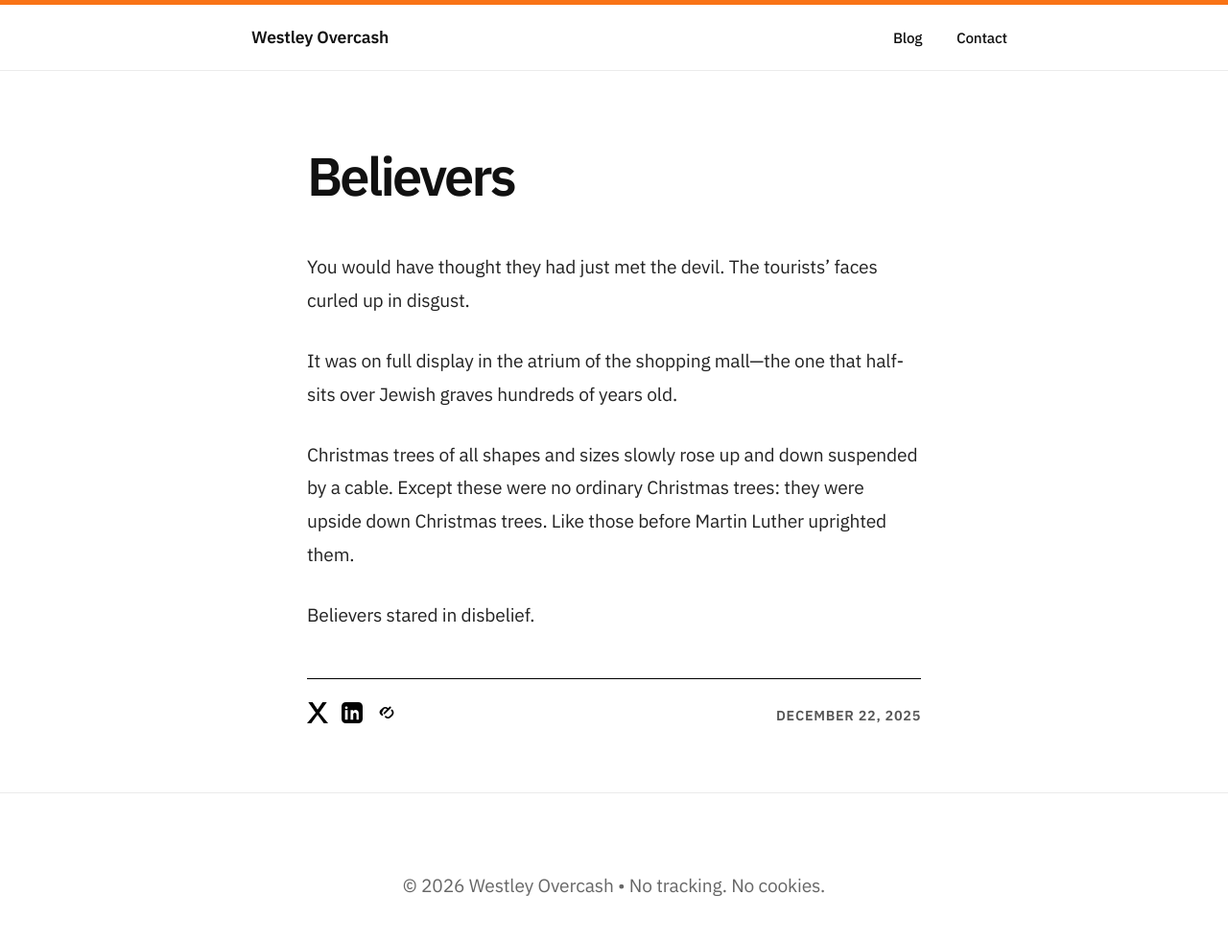
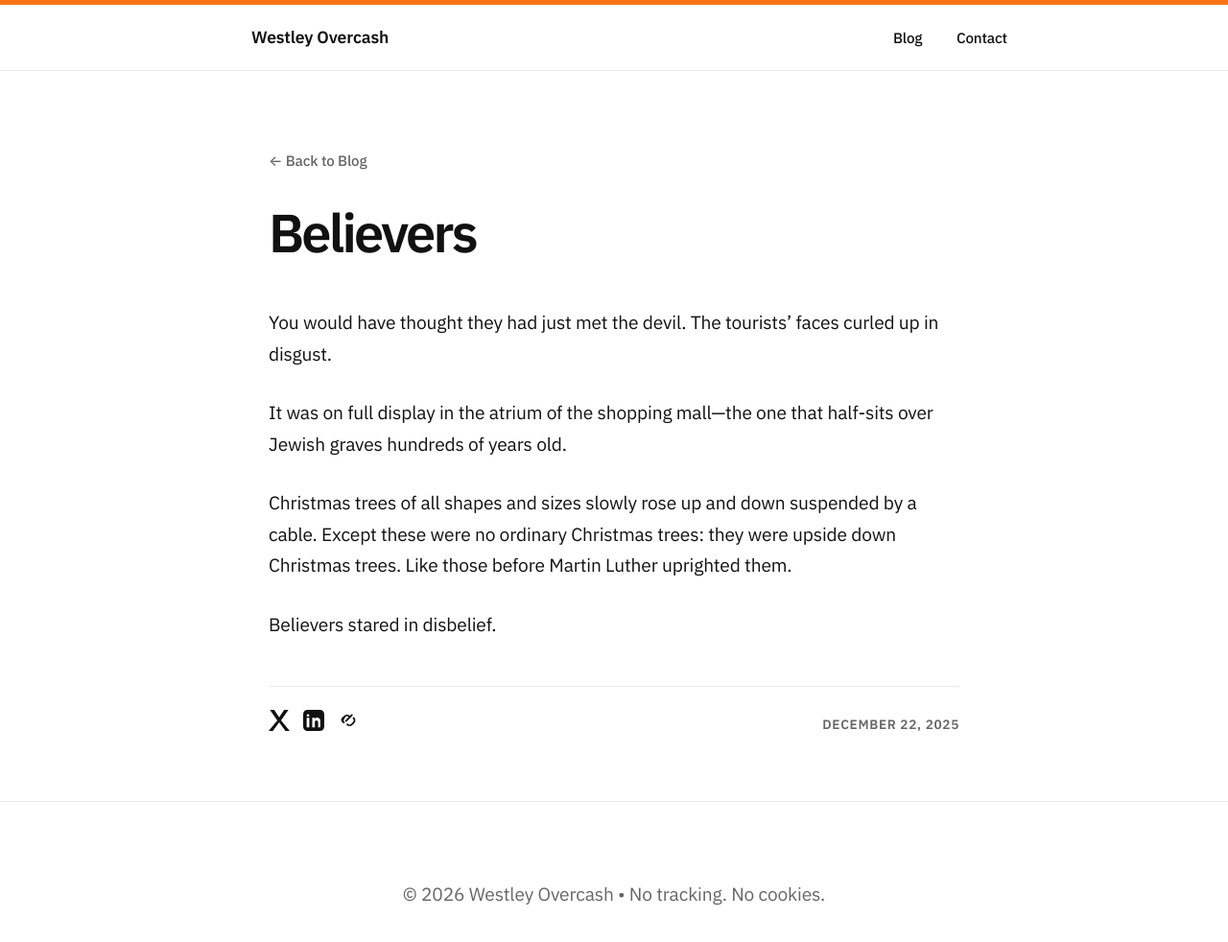
Before and after one commit to westleyovercash/westleyovercash.github.io, a Jekyll site: the page built from _posts/2025-12-22-believers.md, in a window 1280 px wide and 1057 px high. Shown: the top 982 px of the window at 96% size. Built offline with Jekyll 4.4.1, drawn with Linux system fonts in a browser that asks for light colours.

Commit message:
Update post.html

```diff
--- a/_layouts/post.html
+++ b/_layouts/post.html
@@ -1,49 +1,48 @@
 ---
 layout: default
 ---
-<article style="max-width: 800px; margin: 0 auto; padding: 0 40px;">
-  <h1 style="text-transform: none !important;">
-    {{ page.title }}
-  </h1>
-  <div class="post-content" style="font-size: 1.15rem; line-height: 1.8; color: #222;">
+<article>
+  <a href="/blog" style="display: inline-block; margin-bottom: 2rem; text-decoration: none; font-size: 0.95rem; color: var(--text-light); font-weight: 500;">← Back to Blog</a>
+
+  <h1>{{ page.title }}</h1>
+
+  <div class="post-content">
     {{ content }}
   </div>
+
   {%- comment -%}
-    Robust date: use front-matter date if present, else derive from filename (_posts/YYYY-MM-DD-title.md)
+    Robust date: use front-matter date if present, else derive from filename
   {%- endcomment -%}
   {% assign file_bits = page.path | split: '/' | last | split: '-' %}
   {% capture derived_date %}{{ file_bits[0] }}-{{ file_bits[1] }}-{{ file_bits[2] | slice: 0,2 }}{% endcapture %}
   {% assign display_date = page.date | default: derived_date %}
 
-  <hr style="margin: 3rem 0 1.5rem 0; border: none; border-top: 1.5px solid #000; width: 100%;">
+  <hr style="margin: 3rem 0 1.5rem 0; border: none; border-top: 1px solid var(--border); width: 100%; height: 1px; background: transparent;">
 
   <div style="display: flex; justify-content: space-between; align-items: center; margin-top: 1.5rem;">
     <div style="display: flex; gap: 14px; align-items: center;">
-      <!-- X -->
       <a href="https://twitter.com/intent/tweet?url={{ site.url }}{{ page.url | relative_url }}&text={{ page.title | uri_escape }}"
          target="_blank" rel="noopener noreferrer" title="Share on X"
-         style="color:#000; text-decoration:none;">
+         style="color: var(--text); text-decoration: none;">
         <svg xmlns="http://www.w3.org/2000/svg" fill="currentColor" viewBox="0 0 24 24" width="22" height="22">
           <path d="M22.54 0H17.7L12 8.46 6.3 0H1.46L9.89 11.9 0 24h4.84l7.16-9.76L19.16 24H24L14.11 11.9 22.54 0z"/>
         </svg>
       </a>
-      <!-- LinkedIn -->
-      <a href="https://www.linkedin.com/sharing/share-offsite/?url={{ site.url }}{{ post.url | relative_url }}"
+      <a href="https://www.linkedin.com/sharing/share-offsite/?url={{ site.url }}{{ page.url | relative_url }}"
          target="_blank" rel="noopener noreferrer" title="Share on LinkedIn"
-         style="color:#000; text-decoration:none;">
+         style="color: var(--text); text-decoration: none;">
         <svg xmlns="http://www.w3.org/2000/svg" fill="currentColor" viewBox="0 0 24 24" width="22" height="22">
           <path d="M19 0h-14C2.2 0 0 2.2 0 5v14c0 2.8 2.2 5 5 5h14c2.8 0 5-2.2 5-5V5c0-2.8-2.2-5-5-5zM7 20H4V9h3v11zm-1.5-12.3C4.6 7.7 4 7.1 4 6.3S4.6 5 5.5 5 7 5.6 7 6.3 6.4 7.7 5.5 7.7zM20 20h-3v-5.5c0-1.5-.5-2.5-1.8-2.5-1 0-1.6.7-1.8 1.4-.1.2-.1.5-.1.8V20h-3s.1-9 0-11h3v1.6c.4-.7 1.1-1.8 2.7-1.8 2 0 3.5 1.3 3.5 4.1V20z"/>
         </svg>
       </a>
-      <!-- Copy link -->
       <a href="#" onclick="navigator.clipboard.writeText('{{ site.url }}{{ page.url | relative_url }}'); alert('Link copied!'); return false;"
-         title="Copy link" style="color:#000; text-decoration:none;">
+         title="Copy link" style="color: var(--text); text-decoration: none;">
         <svg xmlns="http://www.w3.org/2000/svg" fill="currentColor" viewBox="0 0 24 24" width="22" height="22">
           <path d="M3.9 12c0-1.2.5-2.4 1.3-3.2l2.1-2.1a4.5 4.5 0 016.4 0 1 1 0 11-1.4 1.4 2.5 2.5 0 00-3.6 0L7.6 10a2.5 2.5 0 000 3.6 1 1 0 11-1.4 1.4A4.5 4.5 0 013.9 12zm16.2 0c0 1.2-.5 2.4-1.3 3.2l-2.1 2.1a4.5 4.5 0 01-6.4 0 1 1 0 111.4-1.4 2.5 2.5 0 003.6 0l2.1-2.1a2.5 2.5 0 000-3.6 1 1 0 111.4-1.4 4.5 4.5 0 011.3 3.2zM8.7 13.3a1 1 0 010-1.4l6.6-6.6a1 1 0 111.4 1.4L10 13.3a1 1 0 01-1.4 0z"/>
         </svg>
       </a>
     </div>
-    <p style="text-transform: uppercase; font-size: 0.9rem; color: #555; letter-spacing: 0.05em; font-weight: 600; margin: 0;">
+    <p style="text-transform: uppercase; font-size: 0.85rem; color: var(--text-light); letter-spacing: 0.05em; font-weight: 600; margin: 0;">
       {{ display_date | date: "%B %d, %Y" }}
     </p>
   </div>
```
